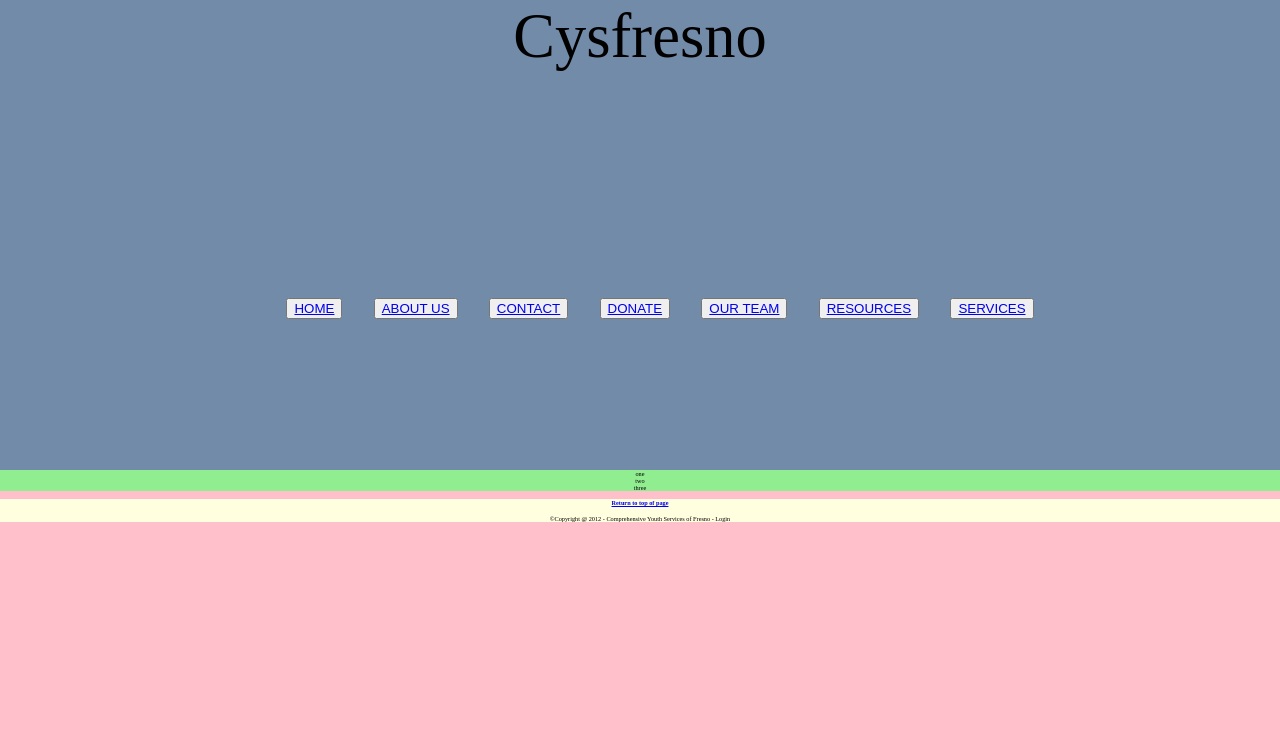
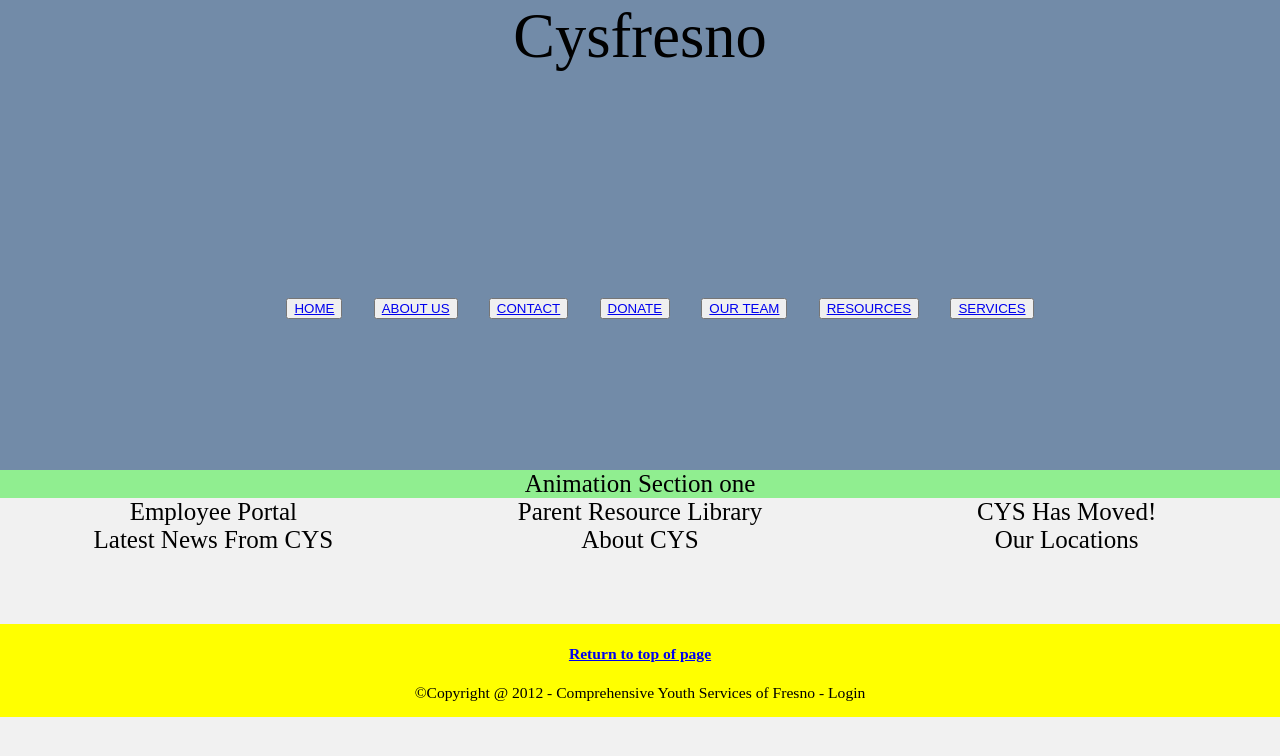
Before and after one commit to geekwise-kao-thao/cysfresno, a plain HTML site: page index.html in a window 1280 px wide. Drawn offline with Linux system fonts and the light colour scheme.

Commit message:
worked on layout

```diff
--- a/css/style.css
+++ b/css/style.css
@@ -5,7 +5,8 @@
 }
 
 body{
-    background-color: pink;
+    background-color: #F1F1F1;
+    box-sizing: border-box;
     margin:0 auto;
     padding:0;
     text-align: center;
@@ -16,6 +17,8 @@
 header{
     background-color: #728BA8;
     margin: 0 auto;
+    width: 100%;
+    height: 15%;
     padding: 0;
     font-size: 10em;
 
@@ -26,7 +29,7 @@
     margin:0;
     padding: 2px;
     font-size: 2em;
-    float:
+
 
 }
 
@@ -37,10 +40,105 @@
 
 main{
     background-color: lightgreen;
+    box-sizing: border-box;
+    margin:0;
+    padding:0;
+    width: 100%;
+    height: 80%;
+    font-size: 4em;
+}
+#row_one{
+    background-color: orange;
+    box-sizing: border-box;
+    margin:0 auto;
+    width:100%;
+    height:20%;
+}
+
+#row_one_column_one{
+    box-sizing: border-box;
+    margin:0;
+    padding:0;
+    float:left;
+    width:calc(100%/3);
+    height: 100%;
+}
+
+#row_one_column_two{
+    box-sizing: border-box;
+    margin:0;
+    padding:0;
+    float: left;
+    width:calc(100%/3);
+    height: 100%;
 
 }
 
-footer{
-    background-color: lightyellow;
+#row_one_column_three{
+    box-sizing: border-box;
+    margin:0;
+    padding:0;
+    float: right;
+    width:calc(100%/3);
+    height: 100%;
 
 }
+#row_two{
+    background-color: red;
+    box-sizing: border-box;
+    margin:0 auto;
+    width:100%;
+    height:80%;
+}
+
+#row_two_column_one{
+    box-sizing: border-box;
+    margin:0;
+    padding:0;
+    float:left;
+    width:calc(100%/3);
+    height: 100%;
+
+}
+
+#row_two_column_two{
+    box-sizing: border-box;
+    margin:0;
+    padding:0;
+    float: left;
+    width:calc(100%/3);
+    height: 100%;
+
+}
+
+#row_two_column_three{
+    box-sizing: border-box;
+    margin:0;
+    padding:0;
+    float: right;
+    width:calc(100%/3);
+    height: 100%;
+
+}
+
+
+
+footer{
+    background-color: yellow;
+    margin-top:70px;
+    padding:0;
+    width: 100%;
+    height: 5%;
+    font-size: 2.5em;
+    display: inline-block
+
+}
+
+#footer_text_one{
+    float: left
+
+}
+
+#footer_text_two{
+    float: right;
+}
--- a/index.html
+++ b/index.html
@@ -7,7 +7,7 @@
     <title>cysfresno</title>
 </head>
 <body>
-   <!-- Header -->
+<!-- Header -->
    <header>
        Cysfresno
        <nav>
@@ -48,24 +48,49 @@
          </ul>
       </nav>
    </header>
-   <!-- Main -->
+<!-- Main -->
    <main>
+<!-- Section one animation -->
        <section>
-           one
+           Animation Section one
+       </section>
+<!-- section two_first three columns -->
+       <section id='row_one'>
+           <article id='row_one_column_one'>
+               Employee Portal
+           </article>
+           <article id='row_one_column_two'>
+               Parent Resource Library
+           </article>
+           <article id='row_one_column_three'>
+               CYS Has Moved!
+           </article>
+       </section>
+<!-- section three second three columns -->
+       <section id='row_two'>
+           <article id='row_two_column_one'>
+               Latest News From CYS
+           </article>
+           <article id='row_two_column_two'>
+               About CYS
+           </article>
+           <article id='row_two_column_three'>
+               Our Locations
+           </article>
+       </section>
+
+   </main>
+<!-- footer -->
+   <footer>
+      <section>
+       <h4>
+       <a href="http://cysfresno.org/">Return to top of page</a></h4>
        </section>
        <section>
-           two
-       </section>
-       <section>
-           three
-       </section>
-   </main>
-   <footer>
-       <h4>
-       <a href="http://cysfresno.org/">Return to top of page</a></h4>
        <p>
            &copy;Copyright @ 2012 - Comprehensive Youth Services of Fresno - Login
        </p>
+       </section>
 
 
 
```
